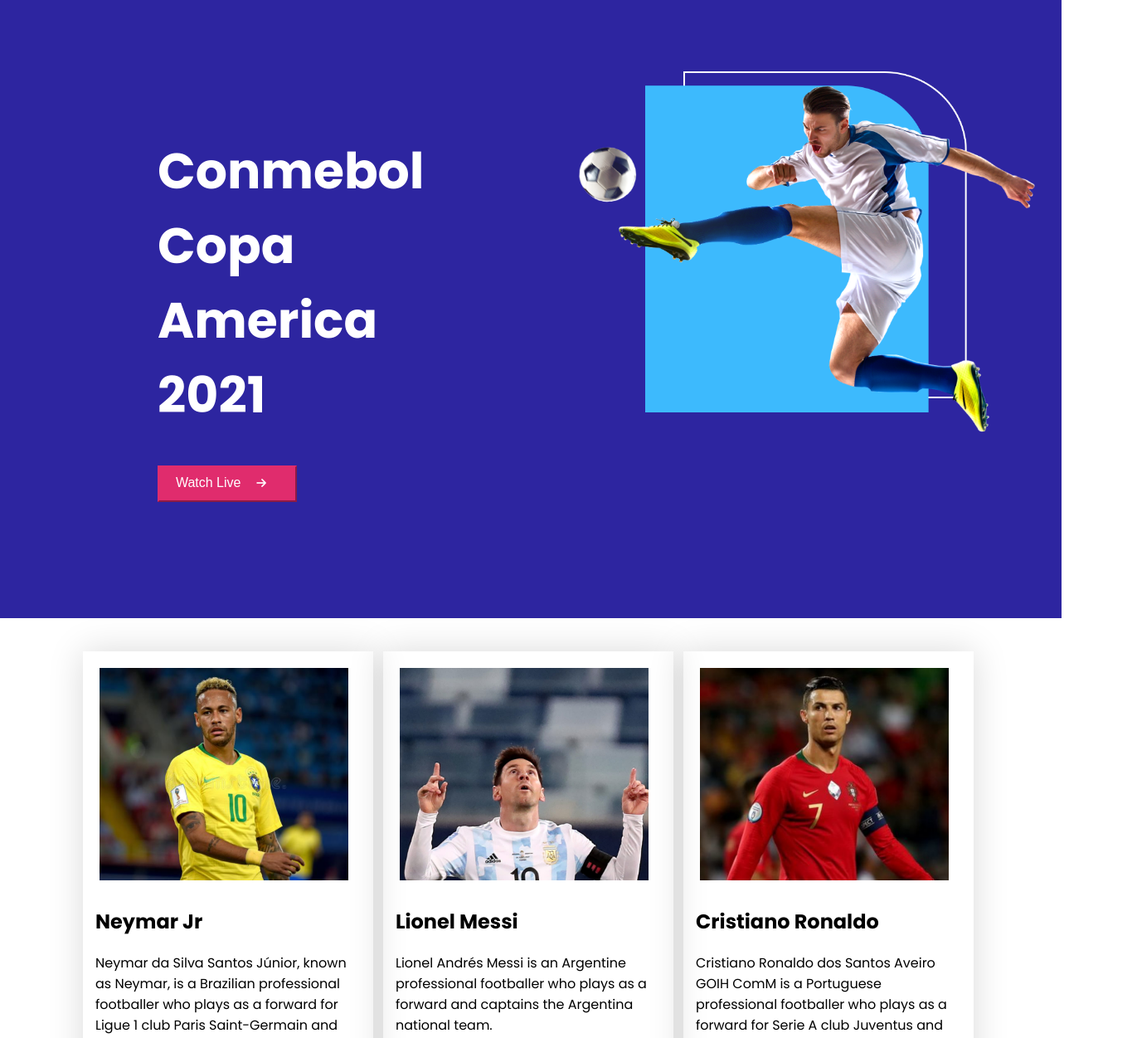
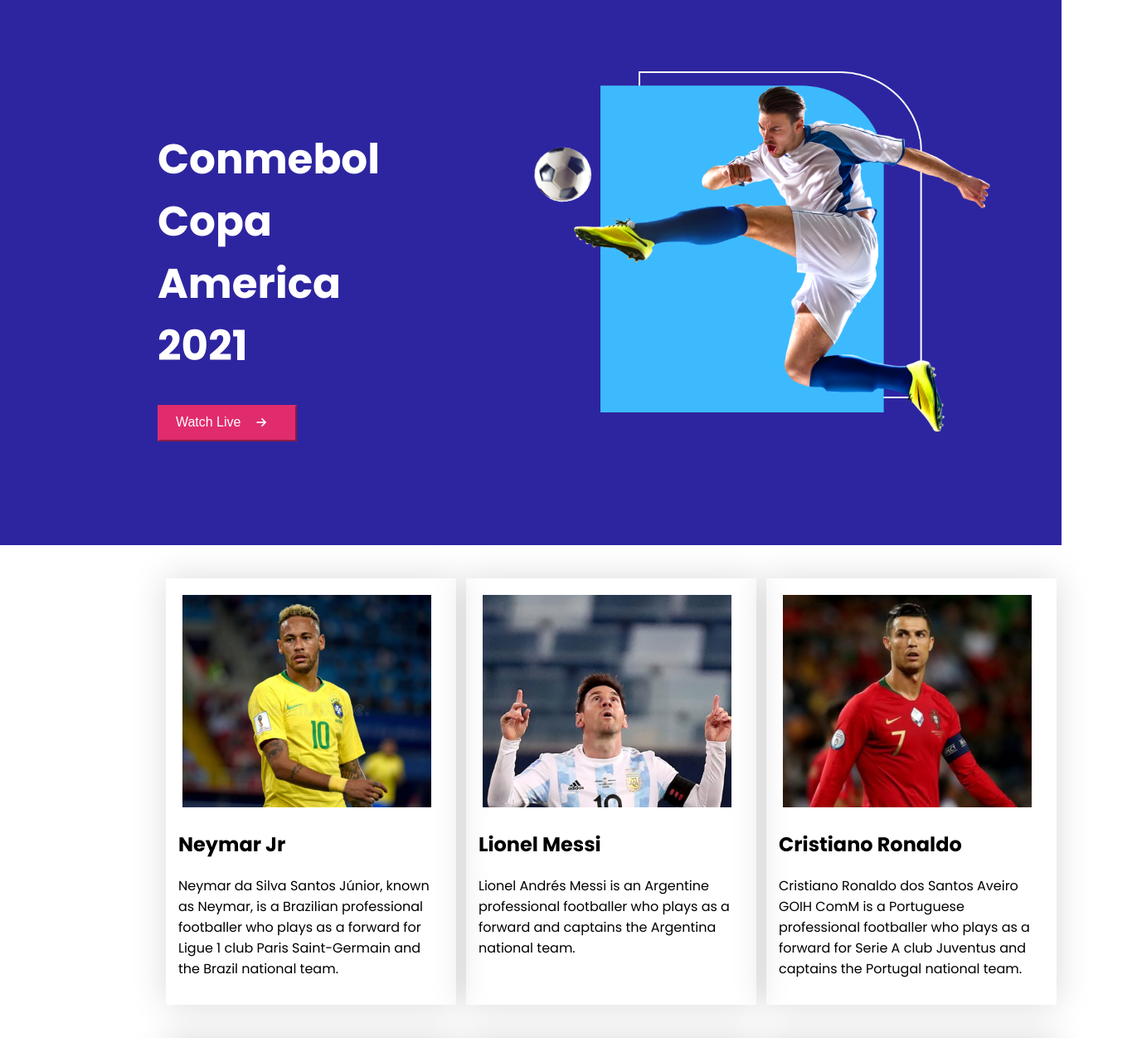
Before and after one commit to abdullah-al-ryan/responsive-copa-america, a plain HTML site: page index.html in a window 1280 px wide. Shown: the top 1251 px of the page at 83% size, 1371 px wide, since content can reach past the window. Drawn offline with Linux system fonts and the light colour scheme.

Commit message:
responsive

```diff
--- a/style.css
+++ b/style.css
@@ -19,10 +19,10 @@
 }
 #copa-america
 {
+    color: white;
+    font-size: 25px;
+    margin: 121px 82px 0px 190px;
 
-    color: white;
-    font-size: 30px;
-    margin: 121px 82px 140px 190px;
 }
 
 #banner img
@@ -30,8 +30,6 @@
     width: 556.01px;
     height: 438px;
     margin: 86px 121px 126px 100px;
-
-
 }
 
 /* transform - transition part starts */
@@ -44,7 +42,6 @@
 
 .watch-live
 {
-
     display: flex;
 }
 #live
@@ -77,7 +74,7 @@
     grid-template-columns: repeat(3,1fr);
     grid-row-gap: 40px;
     grid-column-gap: 12px;
-    margin-left: 100px;
+    margin-left: 200px;
     margin-right: 150px;
 
 }
@@ -95,7 +92,7 @@
 {
     width: 300px;
     height: 256px;
-    padding: 10px 10px 5px 10px;
+    padding: 10px 10px 0px 10px;
 }
  .player-details
 {
```
Also changed, not shown: index.html (+5 -2 lines).
